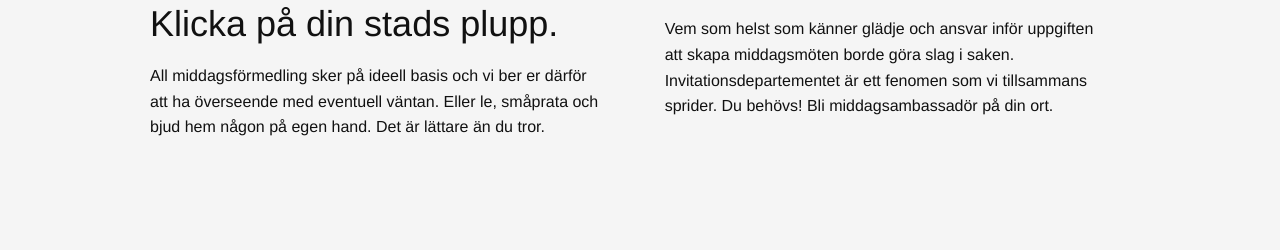
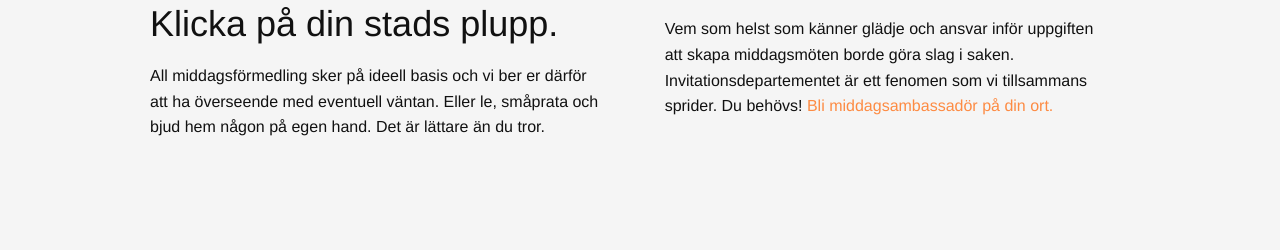
Before and after one commit to Invitationsdepartementet/test, a Jekyll site: the page built from index.html, in a window 1280 px wide. Shown: the part 1771-2021 px from the top of the page. Built offline with Jekyll 4.4.1, drawn with Linux system fonts in a browser that asks for light colours; grey boxes are pictures that could not be loaded.

Commit message:
Orange links in map intro

```diff
--- a/index.html
+++ b/index.html
@@ -60,7 +60,7 @@ layout: default
     </div>
   </div>
 
-  <div id="karta" class="section section-gray">
+  <div id="karta" class="section section-gray section-article">
     <div class="wrapper">
       <div class="map-desc-text">
         <h2 class="section-header">Vill du äta middag? <br>Klicka på din stads plupp.</h2>
```
Also changed, not shown: images/middag.jpg (deleted).
